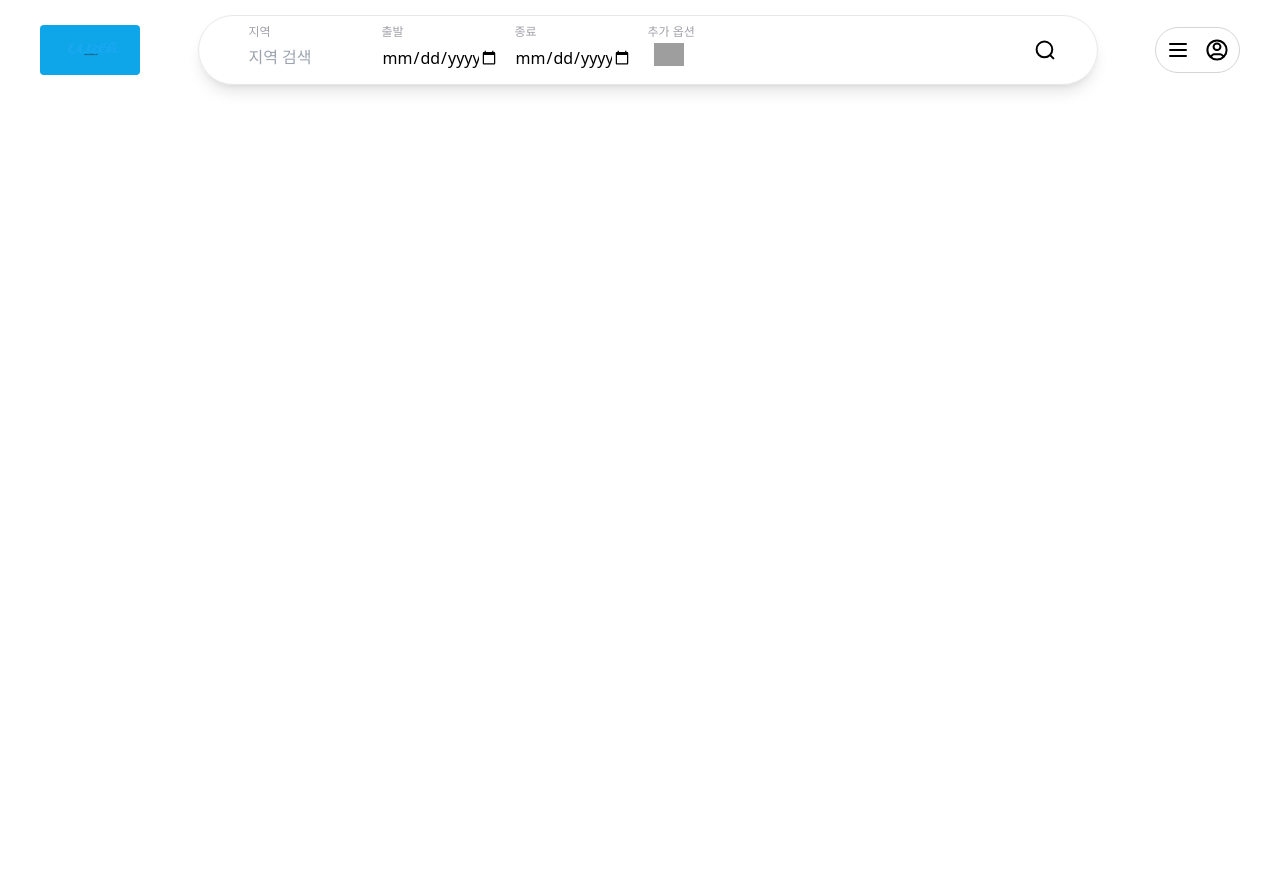
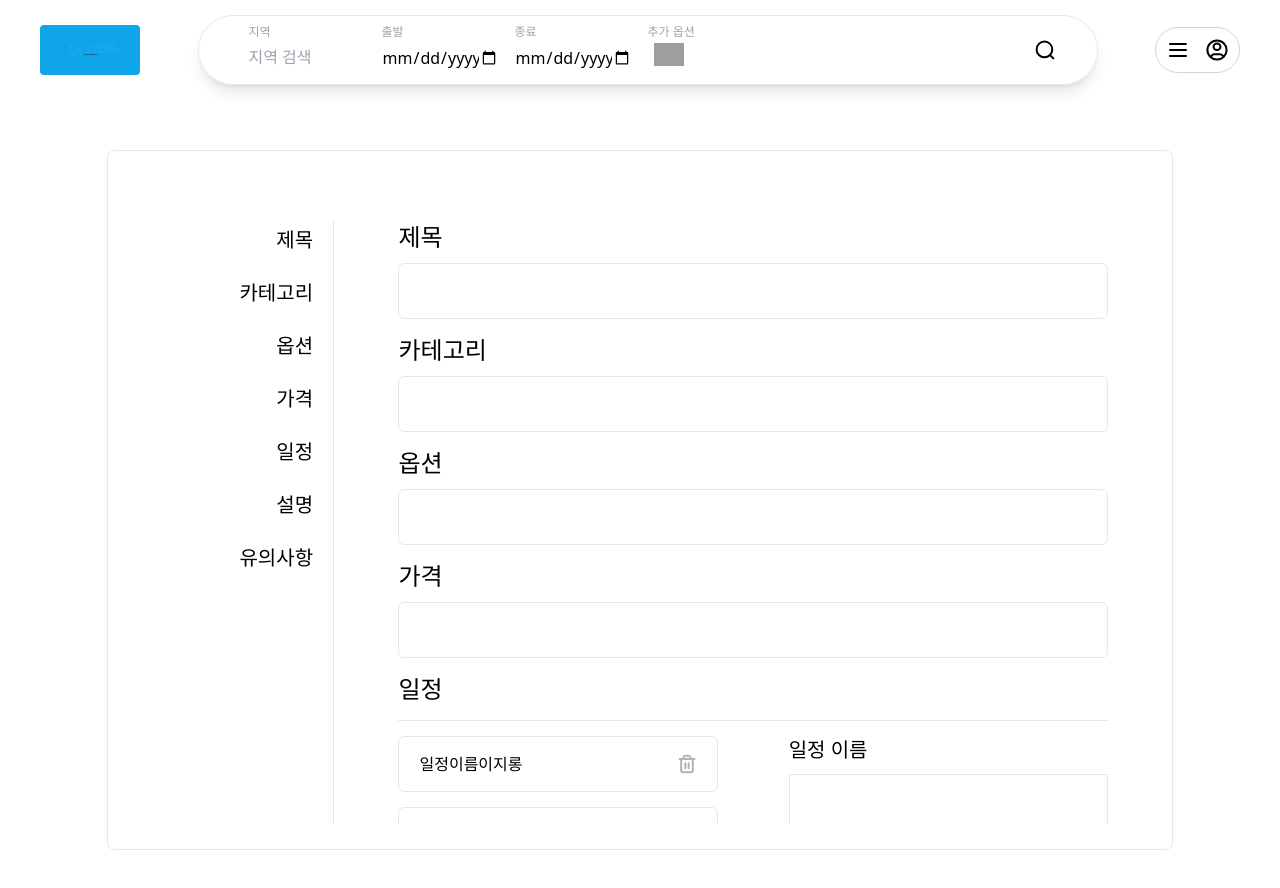
Before and after one commit to GoldenSpinach/WITH_LOCALHOST_FRONT, a Vue app: page /tour/add in a window 1280 px wide. Before the commit this address had no page. Shown: the top 888 px of the page. Before the commit the page ends 800 px from the top, so only its background shows below. Built offline with nearby package versions, Linux system fonts and the light colour scheme; grey boxes are pictures that could not be loaded.

Commit message:
feat: 패키지 추가 레이아웃 작성

```diff
--- a/src/router/index.js
+++ b/src/router/index.js
@@ -51,6 +51,12 @@ const router = createRouter({
         },
       ],
     },
+    {
+      path: "/tour/add",
+      name: "addTour",
+      component: () => import("@/views/AddTour.vue"),
+      meta: { requiresAuth: true },
+    },
   ],
 });
 
--- /dev/null
+++ b/src/views/AddTour.vue
@@ -0,0 +1,176 @@
+<template>
+  <div class="w-full h-screen flex justify-center items-center">
+    <div class="border-t"></div>
+    <section
+      class="w-5/6 h-[700px] border rounded-lg box-border p-[25px] self-center"
+    >
+      <div class="flex w-full h-full pt-[45px] box-border">
+        <div class="w-1/4 flex flex-col items-end gap-[15px] pe-[15px] text-xl">
+          <div class="p-[5px] hover:bg-blue-200 cursor-pointer rounded-md">
+            제목
+          </div>
+          <div class="p-[5px] hover:bg-blue-200 cursor-pointer rounded-md">
+            카테고리
+          </div>
+          <div class="p-[5px] hover:bg-blue-200 cursor-pointer rounded-md">
+            옵션
+          </div>
+          <div class="p-[5px] hover:bg-blue-200 cursor-pointer rounded-md">
+            가격
+          </div>
+          <div class="p-[5px] hover:bg-blue-200 cursor-pointer rounded-md">
+            일정
+          </div>
+          <div class="p-[5px] hover:bg-blue-200 cursor-pointer rounded-md">
+            설명
+          </div>
+          <div class="p-[5px] hover:bg-blue-200 cursor-pointer rounded-md">
+            유의사항
+          </div>
+        </div>
+        <div class="h-full border-s me-[25px]"></div>
+        <div class="w-full h-full box-border">
+          <section
+            class="flex flex-col items-center h-full overflow-y-auto gap-[15px]"
+          >
+            <div class="flex flex-col w-[90%]">
+              <label class="text-2xl mb-[10px]" for="title">제목</label>
+              <input
+                class="border px-[25px] py-[15px] rounded-md"
+                type="text"
+              />
+            </div>
+            <div class="flex flex-col w-[90%]">
+              <label class="text-2xl mb-[10px]" for="title">카테고리</label>
+              <input class="border px-[5px] py-[15px] rounded-md" type="text" />
+            </div>
+            <div class="flex flex-col w-[90%]">
+              <label class="text-2xl mb-[10px]" for="title">옵션</label>
+              <input class="border px-[5px] py-[15px] rounded-md" type="text" />
+            </div>
+            <div class="flex flex-col w-[90%]">
+              <label class="text-2xl mb-[10px]" for="title">가격</label>
+              <input class="border px-[5px] py-[15px] rounded-md" type="text" />
+            </div>
+            <div class="flex flex-col w-[90%]">
+              <span class="text-2xl">일정</span>
+              <div class="w-full border-t my-[15px]"></div>
+              <div class="flex w-full justify-between">
+                <div
+                  class="w-[45%] h-[400px] max-h-[500px] flex flex-col gap-[15px]"
+                >
+                  <div
+                    class="px-[20px] py-[15px] border rounded-md flex justify-between"
+                  >
+                    <span>일정이름이지롱</span>
+                    <img
+                      class="w-[20px] cursor-pointer"
+                      src="@/assets/images/trashcan.svg"
+                      alt=""
+                    />
+                  </div>
+                  <div
+                    class="px-[20px] py-[15px] border rounded-md flex justify-between"
+                  >
+                    <span>일정이름이지롱</span>
+                    <img
+                      class="w-[20px] cursor-pointer"
+                      src="@/assets/images/trashcan.svg"
+                      alt=""
+                    />
+                  </div>
+                  <div
+                    class="px-[20px] py-[15px] border rounded-md flex justify-between"
+                  >
+                    <span>일정이름이지롱</span>
+                    <img
+                      class="w-[20px] cursor-pointer"
+                      src="@/assets/images/trashcan.svg"
+                      alt=""
+                    />
+                  </div>
+                  <div
+                    class="px-[20px] py-[15px] border rounded-md flex justify-between"
+                  >
+                    <span>일정이름이지롱</span>
+                    <img
+                      class="w-[20px] cursor-pointer"
+                      src="@/assets/images/trashcan.svg"
+                      alt=""
+                    />
+                  </div>
+                  <div
+                    class="px-[20px] py-[15px] border rounded-md flex justify-between"
+                  >
+                    <span>일정이름이지롱</span>
+                    <img
+                      class="w-[20px] cursor-pointer"
+                      src="@/assets/images/trashcan.svg"
+                      alt=""
+                    />
+                  </div>
+                </div>
+                <div class="w-[45%] flex flex-col gap-[20px]">
+                  <div class="w-full flex flex-col gap-[10px]">
+                    <label class="text-xl" for="act-title">일정 이름</label>
+                    <input
+                      class="border px-[25px] py-[15px]"
+                      type="text"
+                      id="act-title"
+                    />
+                  </div>
+                  <div class="w-full flex flex-col gap-[10px]">
+                    <label class="text-xl" for="act-description">설명</label>
+                    <input
+                      class="border px-[25px] py-[15px]"
+                      type="text"
+                      id="act-description"
+                    />
+                  </div>
+                  <div class="w-full flex flex-col gap-[10px]">
+                    <div class="flex justify-between">
+                      <label
+                        class="text-sm cursor-pointer flex items-center"
+                        for="act-image"
+                        >사진 업로드
+                        <img src="@/assets/images/file.svg" alt="사진업로드"
+                      /></label>
+                      <input class="hidden" type="file" id="act-image" />
+                      <button
+                        class="w-1/3 bg-blue-400 rounded-md text-white hover:bg-blue-500 h-[40px]"
+                      >
+                        추가
+                      </button>
+                    </div>
+                  </div>
+                </div>
+              </div>
+            </div>
+            <div class="flex flex-col w-[90%]">
+              <label class="text-2xl mb-[10px]" for="title">패키지 설명</label>
+              <input
+                class="border px-[25px] py-[15px] rounded-md"
+                type="text"
+              />
+            </div>
+            <div class="flex flex-col w-[90%]">
+              <label class="text-2xl mb-[10px]" for="title">유의사항</label>
+              <input
+                class="border px-[25px] py-[15px] rounded-md"
+                type="text"
+              />
+            </div>
+          </section>
+        </div>
+      </div>
+    </section>
+  </div>
+</template>
+
+<script setup>
+import { ref } from "vue";
+
+const info = ref({});
+</script>
+
+<style></style>
--- a/src/views/MyPage.vue
+++ b/src/views/MyPage.vue
@@ -1,7 +1,9 @@
 <template>
-  <div class="w-full flex justify-center items-center">
+  <div class="w-full h-screen flex justify-center items-center">
     <div class="border-t"></div>
-    <section class="w-5/6 h-[700px] border rounded-lg box-border p-[25px]">
+    <section
+      class="w-5/6 h-[700px] border rounded-lg box-border p-[25px] self-center"
+    >
       <div class="flex w-full h-full pt-[45px] box-border">
         <div class="w-1/4 flex flex-col items-center gap-[15px]">
           <img src="@/assets/images/default_profile.svg" alt="프로필사진" />
--- a/src/views/MyTours.vue
+++ b/src/views/MyTours.vue
@@ -42,7 +42,7 @@
           </div>
         </div>
       </div>
-      <RouterLink to="/mypage/tour/add">
+      <RouterLink to="/tour/add">
         <img
           class="w-1/2 box-border p-[20px] cursor-pointer h-[200px]"
           src="@/assets/images/add.svg"
```
